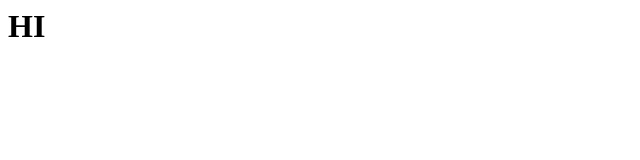
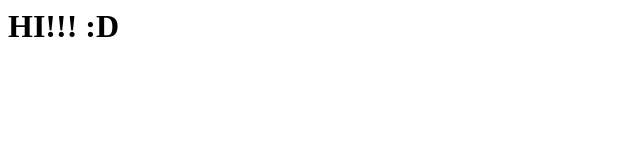
Before and after one commit to riceastro/riceastronaut, a plain HTML site: page index.html in a window 1280 px wide. Shown: the whole page, without its empty margins (0-640 px from the left). Drawn offline with Linux system fonts and the light colour scheme.

Commit message:
Update index.html

```diff
--- a/index.html
+++ b/index.html
@@ -1 +1 @@
-<h1> HI </h1>
+<h1> HI!!! :D </h1>
```
